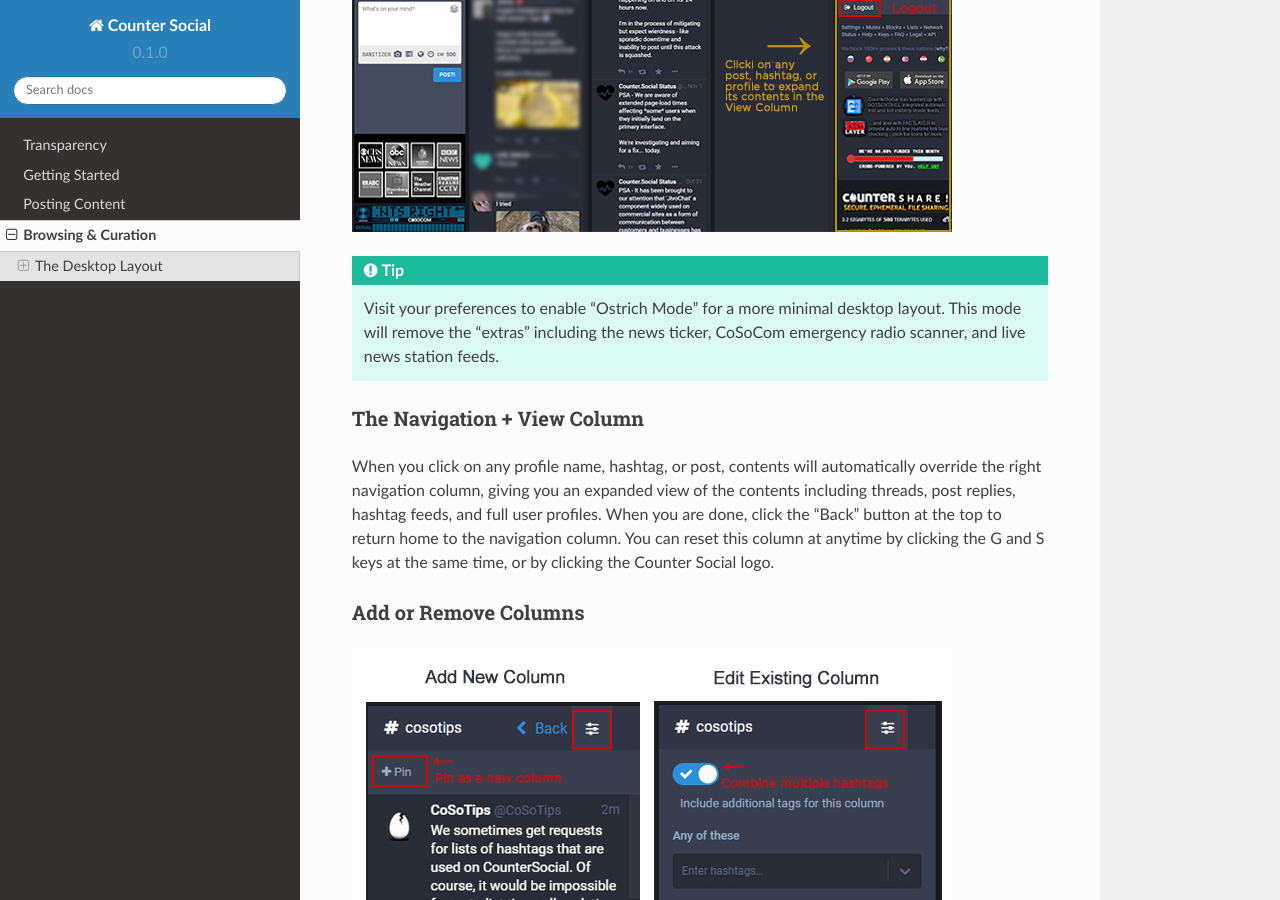
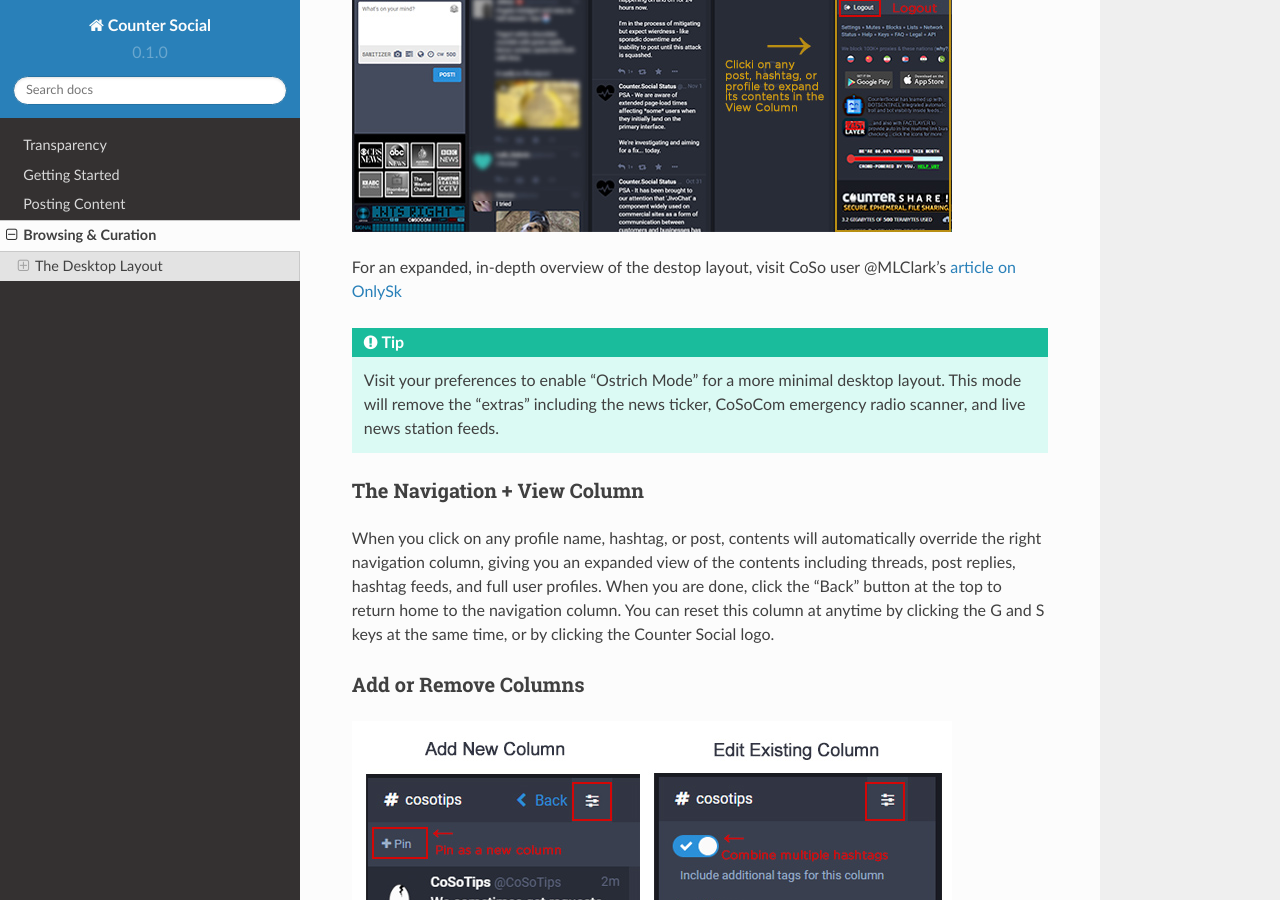
Before and after one commit to itskel/userguide, a Sphinx documentation site: the page built from docs/source/browsing-and-curation.rst, in a window 1280 px wide and 900 px high, scrolled down 479 px. Built offline with Sphinx 7.4.7 and the Read the Docs theme 2.0.0, drawn with Linux system fonts in a browser that asks for light colours.

Commit message:
Update browsing-and-curation.rst

```diff
--- a/docs/source/browsing-and-curation.rst
+++ b/docs/source/browsing-and-curation.rst
@@ -7,6 +7,8 @@
 ------------
 
 .. image:: img_destoplayout.jpg
+
+For an expanded, in-depth overview of the destop layout, visit CoSo user @MLClark's `article on OnlySk <https://onlysky.media/mclark/countersocial-isnt-the-new-twitter-its-something-way-better/>`_
 
 .. tip:: Visit your preferences to enable "Ostrich Mode" for a more minimal desktop layout. This mode will remove the "extras" including the news ticker, CoSoCom emergency radio scanner, and live news station feeds.
 
```
